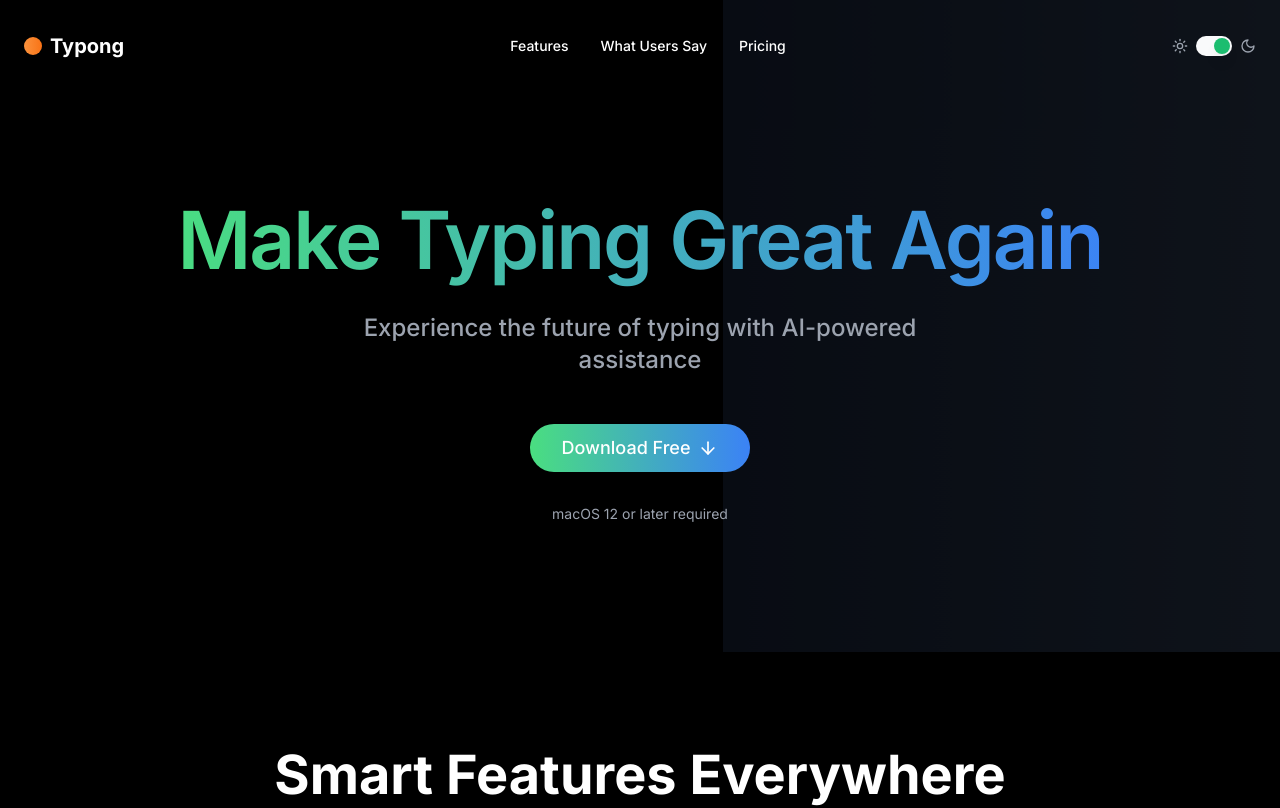
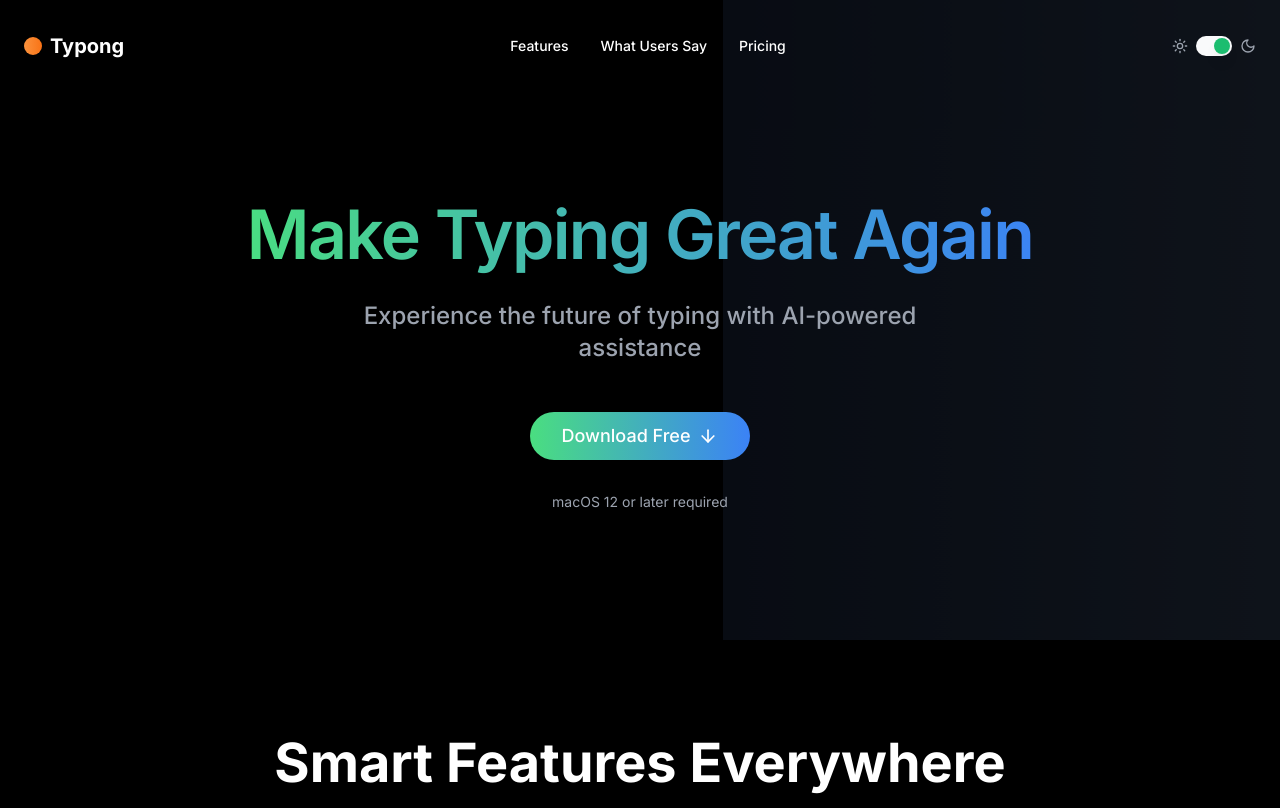
Before and after one commit to artemsvit/typong-landing, a Next.js app: page /typong-landing/ in a window 1280 px wide. Shown: the top 808 px of the page. Built offline with nearby package versions, Linux system fonts and the light colour scheme.

Commit message:
style: reduce main title size on desktop
- Reduced 'Make Typing Great Again' title from 80px to 68px on desktop
- Maintained mobile (48px) and tablet (60px) sizes
- Improved visual balance across screen sizes

```diff
--- a/components/landing-page.tsx
+++ b/components/landing-page.tsx
@@ -69,7 +69,7 @@ export const LandingPage = () => {
         </div>
 
         <div className="relative max-w-[980px] mx-auto text-center">
-          <h1 className="text-5xl md:text-6xl lg:text-[80px] font-semibold tracking-tight mb-6 bg-gradient-to-r from-green-400 to-blue-500 inline-block text-transparent bg-clip-text px-4 py-2">
+          <h1 className="text-5xl md:text-6xl lg:text-[68px] font-semibold tracking-tight mb-6 bg-gradient-to-r from-green-400 to-blue-500 inline-block text-transparent bg-clip-text px-4 py-2">
             Make Typing Great Again
           </h1>
           <p className={`text-xl md:text-2xl mb-12 max-w-2xl mx-auto font-medium ${
```
